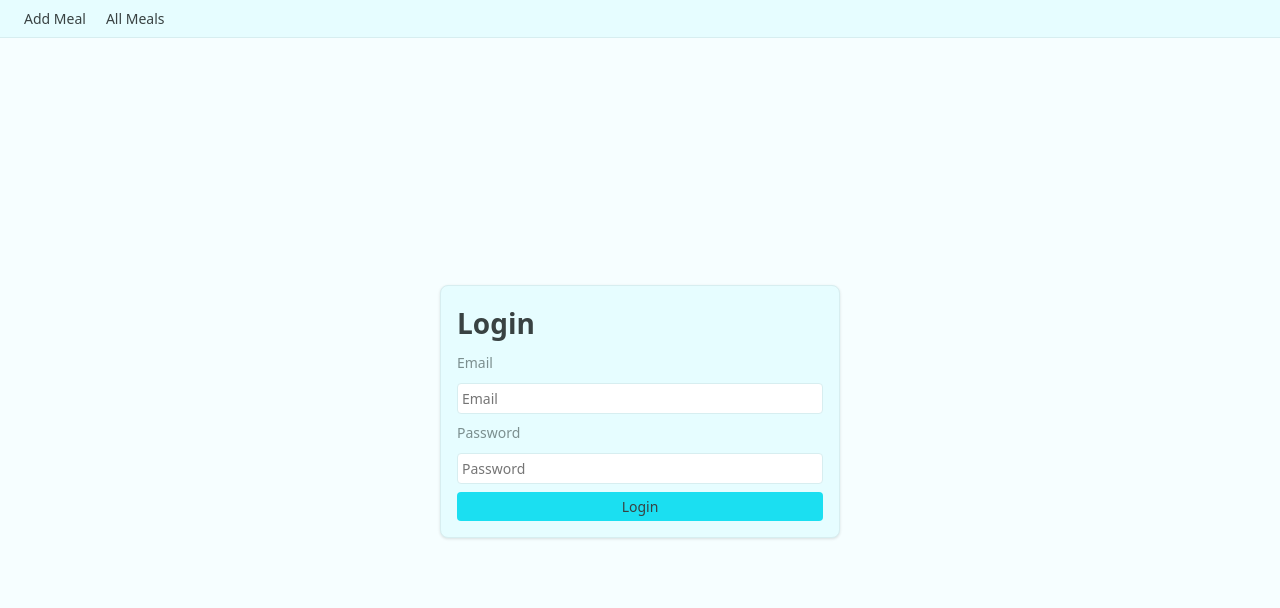
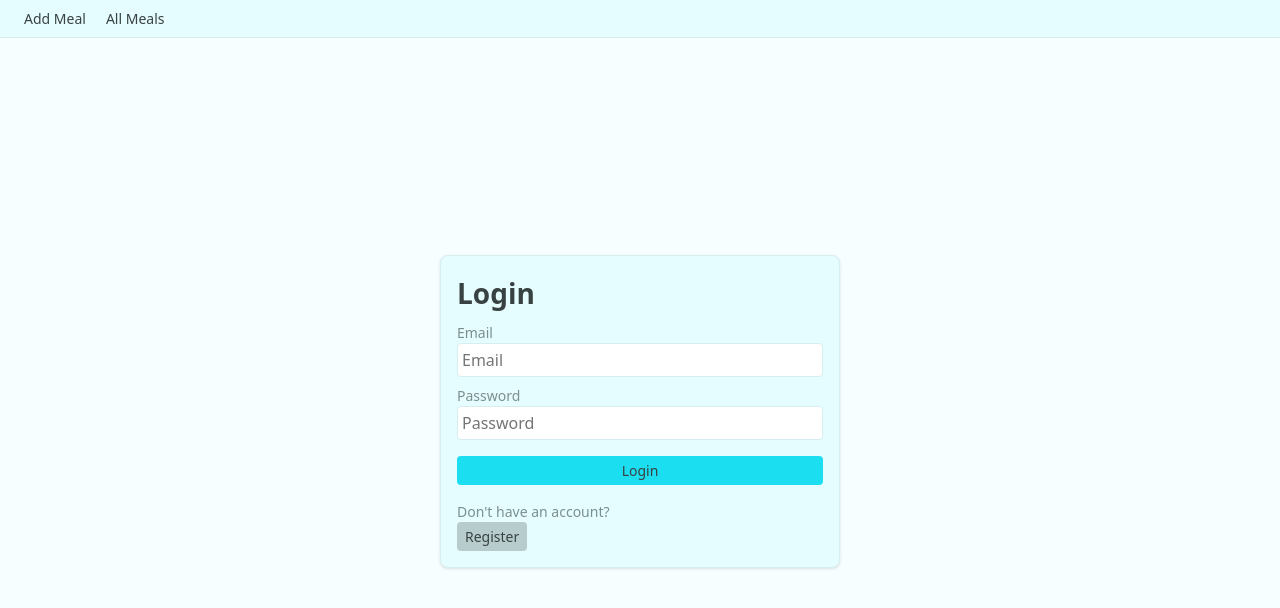
Before and after one commit to kashjs/nutritrail-mono, a React (Vite) app in the folder client/: page /login in a window 1280 px wide. Shown: the top 608 px of the page. Built offline with nearby package versions, Linux system fonts and the light colour scheme.

Commit message:
feat(client): implement form styling with modular CSS, enhance login and registration functionality

```diff
--- a/client/src/components/MealDetail.css
+++ b/client/src/components/MealDetail.css
@@ -1,40 +1 @@
-form {
-    display: flex;
-    flex-direction: column;
-    gap: var(--space-4);
-}
-
-label {
-    display: block;
-    font-size: var(--font-size-sm);
-    color: var(--color-text-muted);
-    margin-bottom: var(--space-1);
-}
-
-input,
-select {
-    padding: var(--space-2);
-    border: 1px solid var(--color-border);
-    border-radius: var(--radius-sm);
-    background-color: white;
-    font-size: var(--font-size-base);
-}
-
-input:focus,
-select:focus {
-    outline: none;
-    border-color: var(--color-primary);
-    box-shadow: 0 0 0 2px color-mix(in srgb, var(--color-primary) 25%, transparent);
-}
-
-fieldset {
-    border: 1px solid var(--color-border);
-    border-radius: var(--radius-md);
-    padding: var(--space-3);
-}
-
-legend {
-    font-size: var(--font-size-sm);
-    font-weight: 600;
-    padding: 0 var(--space-2);
-}
+/* Placeholder */
--- a/client/src/pages/Login.css
+++ b/client/src/pages/Login.css
@@ -15,5 +15,9 @@
     box-shadow: var(--shadow-sm);
     display: flex;
     flex-direction: column;
-    gap: var(--space-3);
+    gap: var(--space-4);
 }
+
+.login-page .login-card form button {
+    margin-top: var(--space-4);
+}
--- a/client/src/pages/Login.jsx
+++ b/client/src/pages/Login.jsx
@@ -5,24 +5,55 @@ import './Login.css';
 export default function Login() {
     const [email, setEmail] = useState('');
     const [password, setPassword] = useState('');
+    const [passwordRepeat, setPasswordRepeat] = useState('');
+    const [isRegisterMode, setIsRegisterMode] = useState(false);
     const [error, setError] = useState(null);
     const navigate = useNavigate();
     const uid = useId();
+
+    function switchRegisterMode(mode) {
+        setIsRegisterMode(mode);
+        setError(null);
+    }
 
     async function handleSubmit(e) {
         e.preventDefault();
         setError(null);
 
-        const response = await fetch('http://localhost:3000/login', {
+        const headers = { 'Content-Type': 'application/json' };
+        const body = JSON.stringify({ email, password });
+        const endpoint = isRegisterMode ? 'register' : 'login'
+
+        if (isRegisterMode && password !== passwordRepeat) {
+            setError('Passwords don\'t match');
+            return;
+        }
+
+        let response = await fetch(`http://localhost:3000/${endpoint}`, {
             method: 'POST',
-            headers: { 'Content-Type': 'application/json' },
-            body: JSON.stringify({ email, password })
+            headers,
+            body
         });
 
         if (!response.ok) {
-            setError('Login failed');
+            setError(`${endpoint} failed`);
             return;
         }
+
+        if (isRegisterMode) {
+            response = await fetch(`http://localhost:3000/login`, {
+                method: 'POST',
+                headers,
+                body
+            });
+            if (!response.ok) {
+                setError(`login failed`);
+                switchRegisterMode(false);
+                return;
+            }
+        }
+
+
 
         const data = await response.json();
         localStorage.setItem('token', data.token);
@@ -31,7 +62,8 @@ export default function Login() {
 
     return (
         <div className="login-page">
-            <form className="login-card" onSubmit={handleSubmit}>
+            <div className="login-card">
+                <form onSubmit={handleSubmit}>
                     <h1>Login</h1>
                     <label htmlFor={`${uid}-email`}>Email</label>
                     <input
@@ -49,9 +81,32 @@ export default function Login() {
                         onChange={(e) => setPassword(e.target.value)}
                         placeholder="Password"
                     />
-                <button type="submit" className="button-primary">Login</button>
-                {error && <p>{error}</p>}
+                    {isRegisterMode && <>
+                        <label htmlFor={`${uid}-password-repeat`}>Repeat password</label>
+                        <input
+                            id={`${uid}-password-repeat`}
+                            type="password"
+                            value={passwordRepeat}
+                            onChange={(e) => setPasswordRepeat(e.target.value)}
+                            placeholder="Repeat password"
+                        />
+                    </>}
+                    <button type="submit" className="button-primary">{isRegisterMode ? "Register" : "Login"}</button>
+                    {error && <p className="text-danger">{error}</p>}
                 </form>
+                {!isRegisterMode &&
+                    <div>
+                        <p className="text-muted">Don't have an account?</p>
+                        <button type="button" className="button-secondary" onClick={() => { switchRegisterMode(true) }}>Register</button>
+                    </div>
+                }
+                {isRegisterMode &&
+                    <div>
+                        <button type="button" className="button-secondary" onClick={() => { switchRegisterMode(false) }}>Back to login</button>
+                    </div>
+                }
+
+            </div>
         </div>
     );
 
--- /dev/null
+++ b/client/src/styles/forms.css
@@ -0,0 +1,48 @@
+form {
+    display: flex;
+    flex-direction: column;
+    gap: 0;
+}
+
+label {
+    display: block;
+    font-size: var(--font-size-sm);
+    color: var(--color-text-muted);
+}
+
+form label,
+form button {
+    margin-top: var(--space-3);
+}
+
+form label:first-child {
+    margin-top: 0;
+}
+
+input,
+select {
+    padding: var(--space-2);
+    border: 1px solid var(--color-border);
+    border-radius: var(--radius-sm);
+    background-color: white;
+    font-size: var(--font-size-base);
+}
+
+input:focus,
+select:focus {
+    outline: none;
+    border-color: var(--color-primary);
+    box-shadow: 0 0 0 2px color-mix(in srgb, var(--color-primary) 25%, transparent);
+}
+
+fieldset {
+    border: 1px solid var(--color-border);
+    border-radius: var(--radius-md);
+    padding: var(--space-3);
+}
+
+legend {
+    font-size: var(--font-size-sm);
+    font-weight: 600;
+    padding: 0 var(--space-2);
+}
--- a/client/src/styles/index.css
+++ b/client/src/styles/index.css
@@ -2,4 +2,6 @@
 @import 'reset.css';
 @import 'utility.css';
 @import 'buttons.css';
-@import './inputs.css';
+@import 'text.css';
+@import 'forms.css';
+@import 'inputs.css';
--- /dev/null
+++ b/client/src/styles/text.css
@@ -0,0 +1,7 @@
+.text-danger {
+    color: var(--color-text-danger);
+}
+
+.text-muted {
+    color: var(--color-text-muted);
+}
--- a/client/src/styles/tokens.css
+++ b/client/src/styles/tokens.css
@@ -8,6 +8,7 @@
     --color-border: #d7eef0;
     --color-text: #394242;
     --color-text-muted: #7c8f8f;
+    --color-text-danger: #ff0000;
     --color-primary: #1bdff1;
     --color-primary-hover: #17cede;
     --color-secondary: #b7cdcd;
```
Also changed, not shown: client/src/pages/AllMeals.jsx (line endings or trailing spaces), 1 other file (tests, documents, lock files or other folders). Lines whose indentation alone changed are shown as unchanged.
